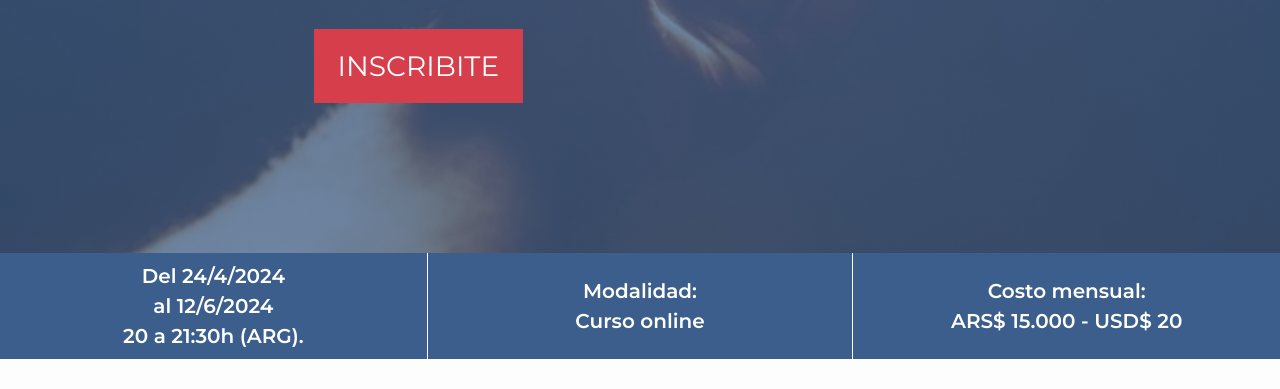
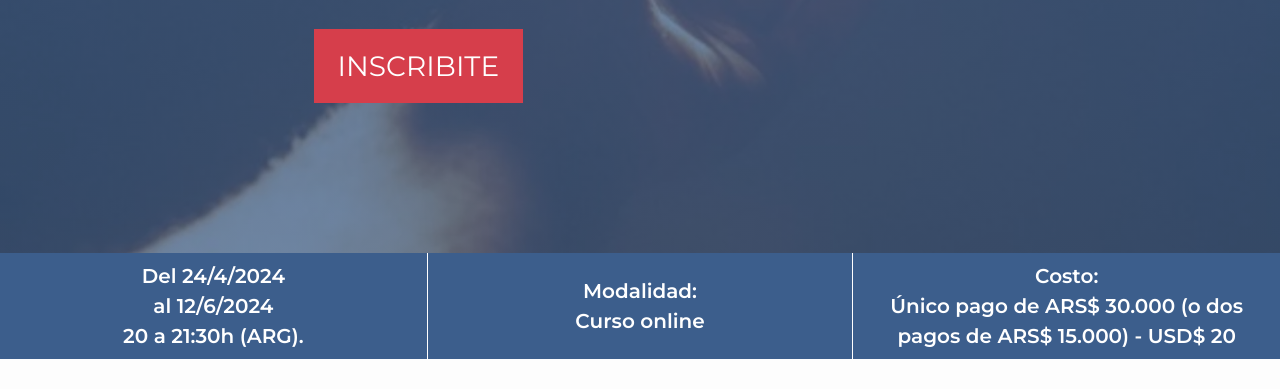
Before and after one commit to lauraheritier/oratoria-cristianos, a plain HTML site: page index.html in a window 1280 px wide. Shown: the part 411-800 px from the top of the page. Drawn offline with Linux system fonts and the light colour scheme.

Commit message:
Add files via upload

```diff
--- a/index.html
+++ b/index.html
@@ -52,7 +52,7 @@
                 </div>
                 <div class="col-lg-4">
                     <div class="container">
-                        <p>Costo mensual:<br/> ARS$ 15.000 - USD$ 20</p>
+                        <p>Costo:<br/> Único pago de ARS$ 30.000 (o dos pagos de ARS$ 15.000) - USD$ 20</p>
                     </div>
                 </div>
             </div>
```
